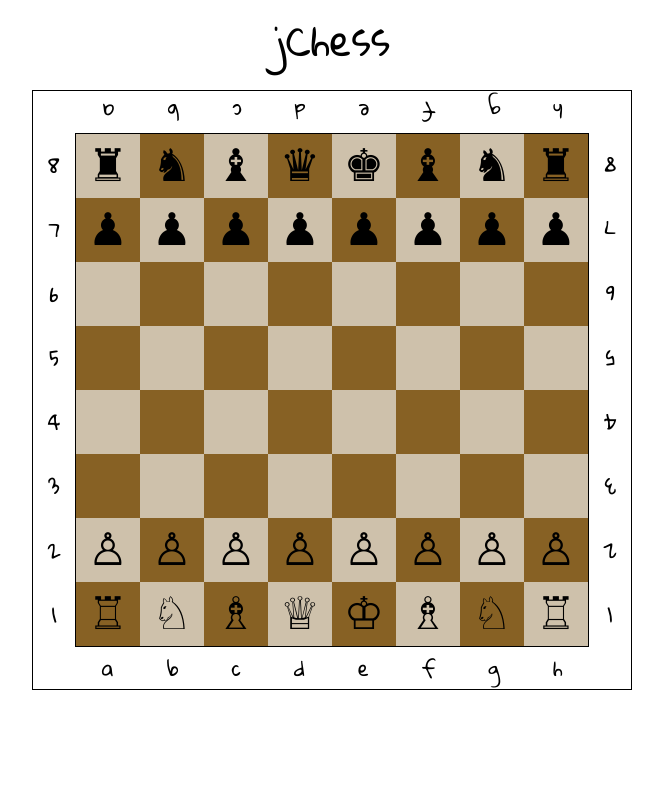
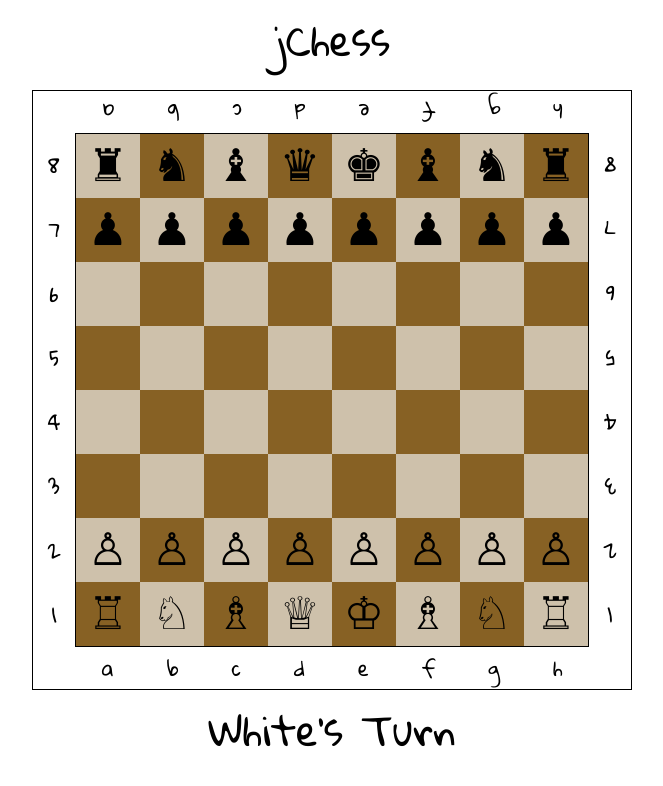
Before and after one commit to tkwk9/jChess, a plain HTML site: page index.html in a window 1280 px wide. Shown: the whole page, without its empty margins (308-971 px from the left). Drawn offline with nearby package versions, Linux system fonts and the light colour scheme.

Commit message:
Add game status

```diff
--- a/CSS/jchess.css
+++ b/CSS/jchess.css
@@ -5,6 +5,15 @@ h1 {
   font-family: 'Gloria Hallelujah', cursive;
   text-align: center;
   margin: 0 auto;
+}
+
+#game-status {
+  font-size: 40px;
+  height: 90px;
+  font-family: 'Gloria Hallelujah', cursive;
+  text-align: center;
+  margin: 0 auto;
+
 }
 
 .outer-board {
--- a/index.html
+++ b/index.html
@@ -12,5 +12,6 @@
   <body>
     <h1>jChess</h1>
     <div id='j-chess'></div>
+    <div id='game-status'></div>
   </body>
 </html>
--- a/javascript/bundle.js
+++ b/javascript/bundle.js
@@ -95,6 +95,7 @@ class jChess {
     this.board = new __WEBPACK_IMPORTED_MODULE_0__board_board__["a" /* default */]();
     window.board = this.board;
     this.turn = "white";
+    $('#game-status').html("White's Turn");
     this.board.setGame(this);
     this.board.setTurn(this.turn);
   }
@@ -106,12 +107,15 @@ class jChess {
   changeTurns() {
     if (this.turn === "white") {
       this.turn = "black";
+      $('#game-status').html("Black's Turn");
       this.board.setTurn(this.turn);
     } else {
       this.turn = "white";
       this.board.setTurn(this.turn);
+      $('#game-status').html("White's Turn");
     }
   }
+
 }
 
 /* harmony default export */ __webpack_exports__["a"] = (jChess);
--- a/javascript/j_chess.js
+++ b/javascript/j_chess.js
@@ -5,6 +5,7 @@ class jChess {
     this.board = new Board();
     window.board = this.board;
     this.turn = "white";
+    $('#game-status').html("White's Turn");
     this.board.setGame(this);
     this.board.setTurn(this.turn);
   }
@@ -16,12 +17,15 @@ class jChess {
   changeTurns() {
     if (this.turn === "white") {
       this.turn = "black";
+      $('#game-status').html("Black's Turn");
       this.board.setTurn(this.turn);
     } else {
       this.turn = "white";
       this.board.setTurn(this.turn);
+      $('#game-status').html("White's Turn");
     }
   }
+
 }
 
 export default jChess;
```
